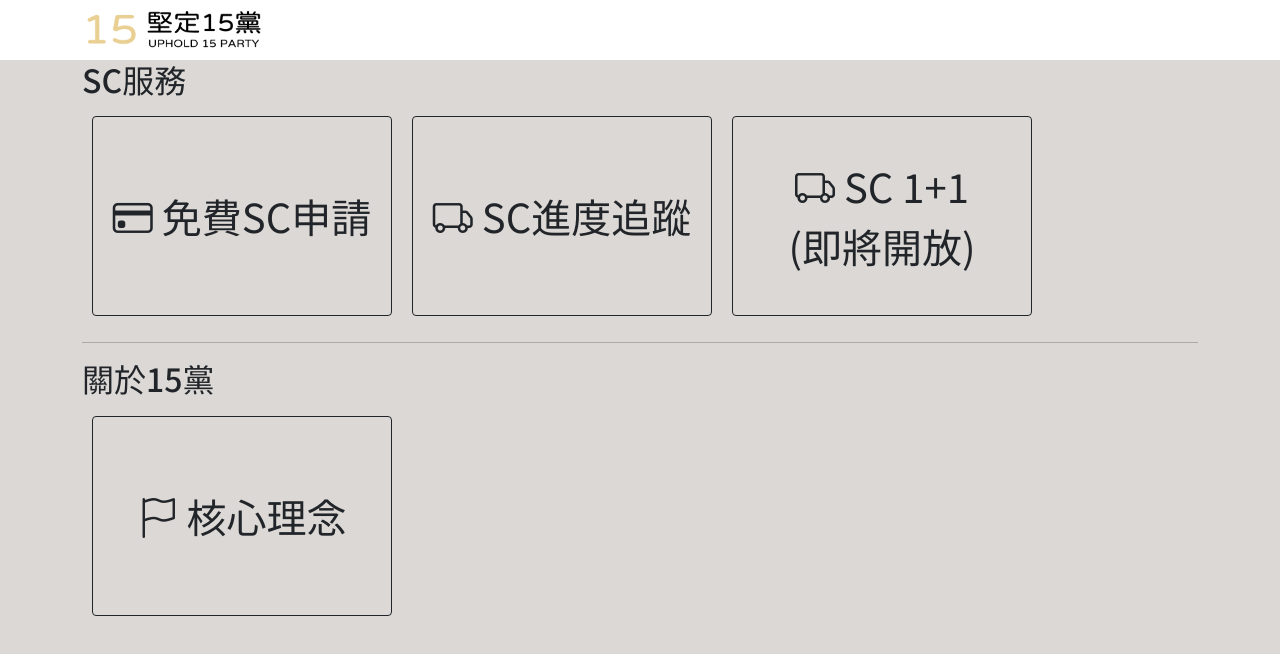
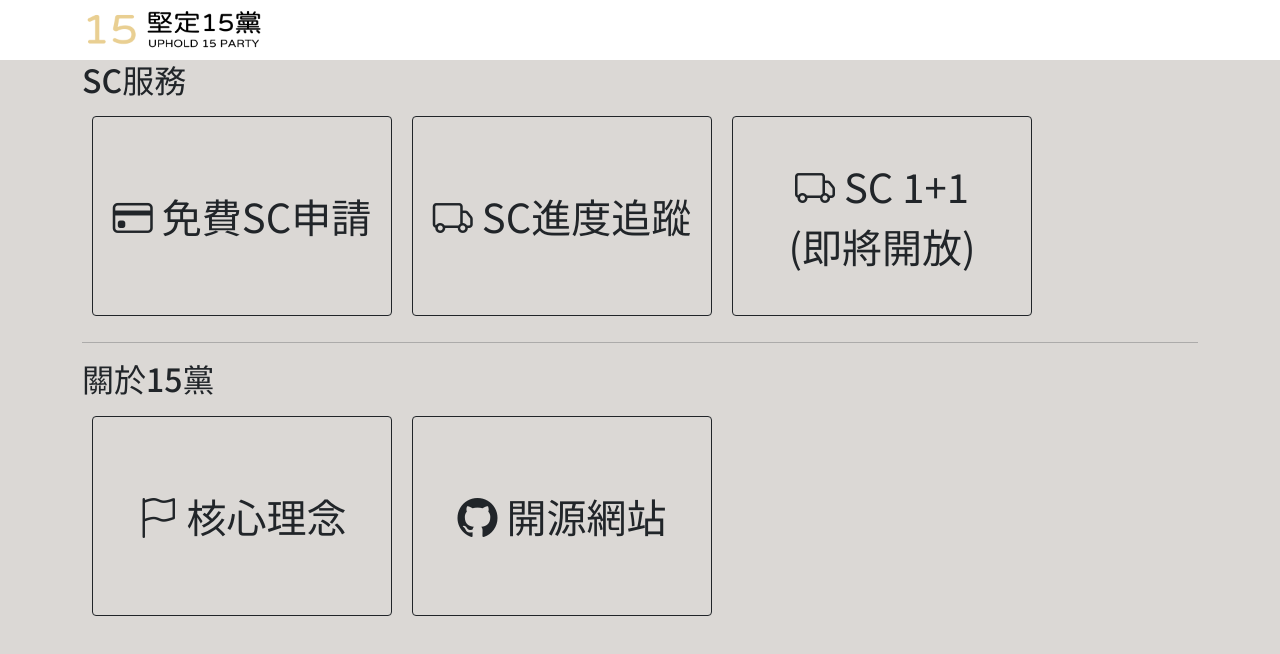
Before and after one commit to SoftwareSing/uphold-15-party-web, a Svelte app: page / in a window 1280 px wide. Shown: the top 654 px of the page. Built offline with nearby package versions, Linux system fonts and the light colour scheme.

Commit message:
加上 github 連結

```diff
--- a/src/HomePage.svelte
+++ b/src/HomePage.svelte
@@ -45,6 +45,13 @@
         </button>
       </Link>
     </div>
+    <div class="service-btn">
+      <a href="https://github.com/SoftwareSing/uphold-15-party" target="_blank" style="text-decoration: none;">
+        <button type="button" class="btn btn-outline-dark fs-1">
+          <i class="bi bi-github"></i> 開源網站
+        </button>
+      </a>
+    </div>
   </div>
 </div>
 
```
